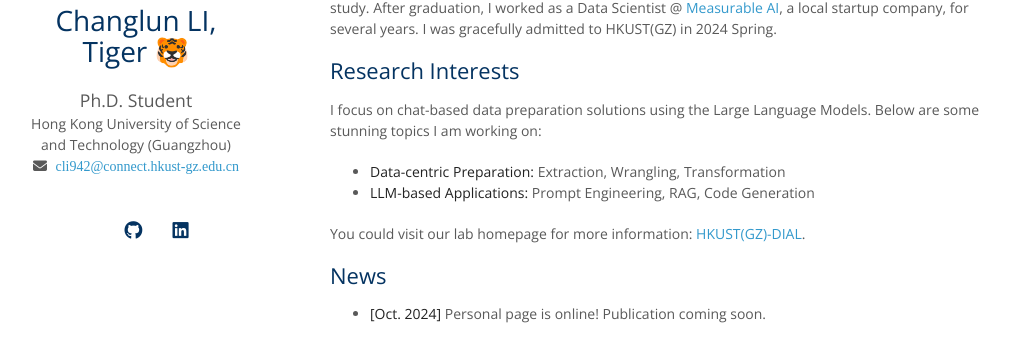
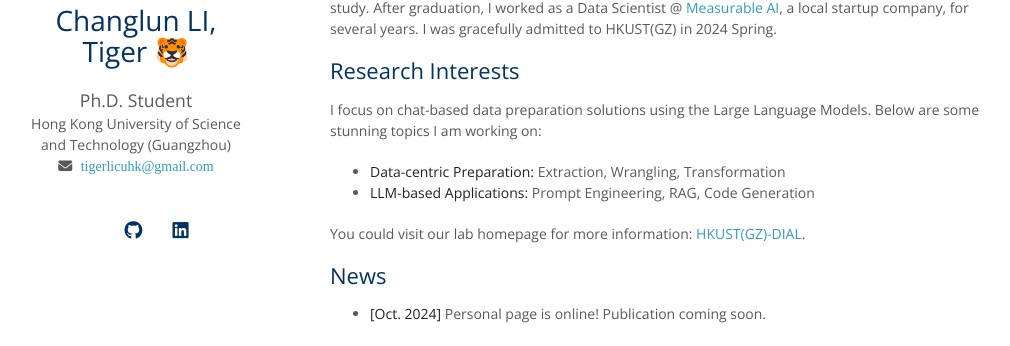
Before and after one commit to tigerlcl/tigerlcl.github.io, a Jekyll site: the page built from index.md, in a window 1280 px wide. Shown: the part 346-692 px from the top of the page, without its empty margins (140-1150 px from the left). Built offline with Jekyll 4.4.1, drawn with Linux system fonts in a browser that asks for light colours; a style sheet for code colours, icons or effects is not loaded.

Commit message:
minor update

```diff
--- a/_config.yml
+++ b/_config.yml
@@ -2,7 +2,7 @@
 title: Changlun LI, Tiger
 position: Ph.D. Student
 affiliation: Hong Kong University of Science and Technology (Guangzhou)
-email: mailto:cli942@connect.hkust-gz.edu.cn
+email: mailto:tigerlicuhk@gmail.com
 
 # Search Engine Optimization (SEO)
 # The following information is used to improve the website traffic from search engines, e.g., Google.
```
Also changed, not shown: assets/img/avatar.png.
